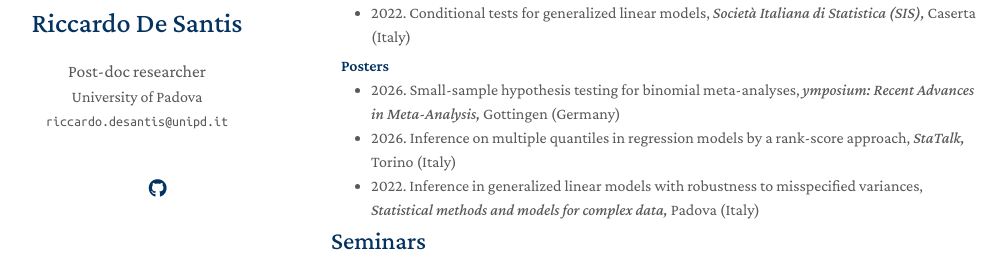
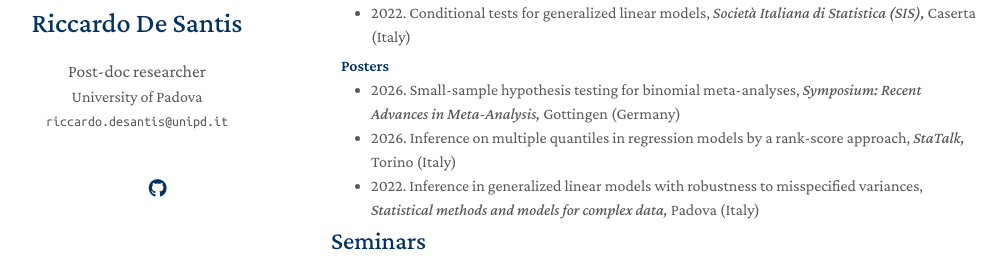
Before and after one commit to Rickdesa/rickdesa.github.io, a Jekyll site: the page built from index.md, in a window 1280 px wide and 900 px high, scrolled down 2027 px. Shown: the part 179-452 px from the top of the window, without its empty margins (139-1145 px from the left). Built offline with Jekyll 4.4.1, drawn with Linux system fonts in a browser that asks for light colours; a style sheet for code colours, icons or effects is not loaded; our own code applies the rules of GitHub Pages for plain Markdown files.

Commit message:
Update services.md

```diff
--- a/_includes/services.md
+++ b/_includes/services.md
@@ -17,7 +17,7 @@ of the Society for Research Synthesis Methodology,</em> Chania (Greece)</autocol
 <h4 style="margin:0 10px 0;">Posters</h4>
 
 <ul style="margin:0 0 5px;">
-  <li><autocolor>2026. Small-sample hypothesis testing for binomial meta-analyses, <em>ymposium: Recent Advances in Meta-Analysis,</em> Gottingen (Germany)</autocolor></li>
+  <li><autocolor>2026. Small-sample hypothesis testing for binomial meta-analyses, <em>Symposium: Recent Advances in Meta-Analysis,</em> Gottingen (Germany)</autocolor></li>
   <li><autocolor>2026. Inference on multiple quantiles in regression models by a rank-score approach, <em>StaTalk,</em> Torino (Italy)</autocolor></li>
   <li><autocolor>2022. Inference in generalized linear models with robustness to misspecified variances, <em>Statistical methods and models for
 complex data,</em> Padova (Italy)</autocolor></li>
```
